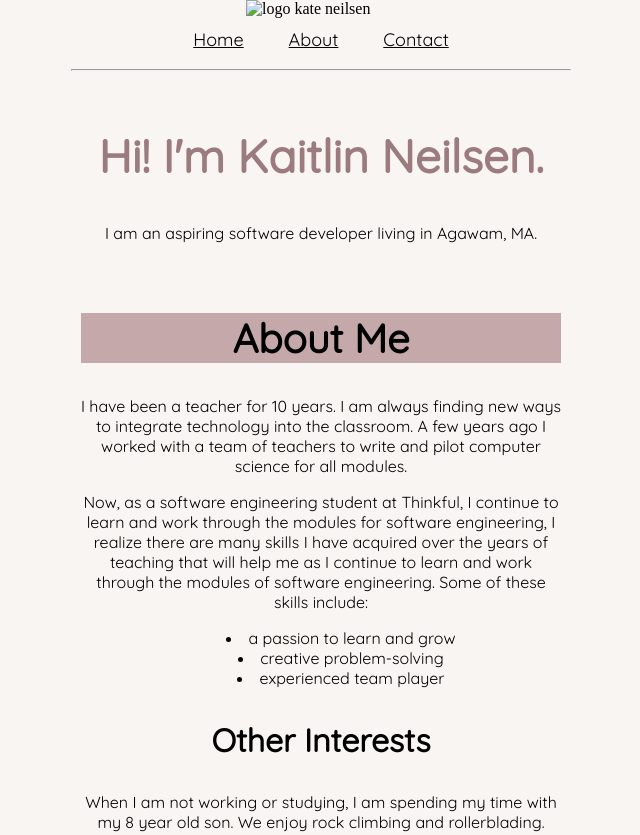
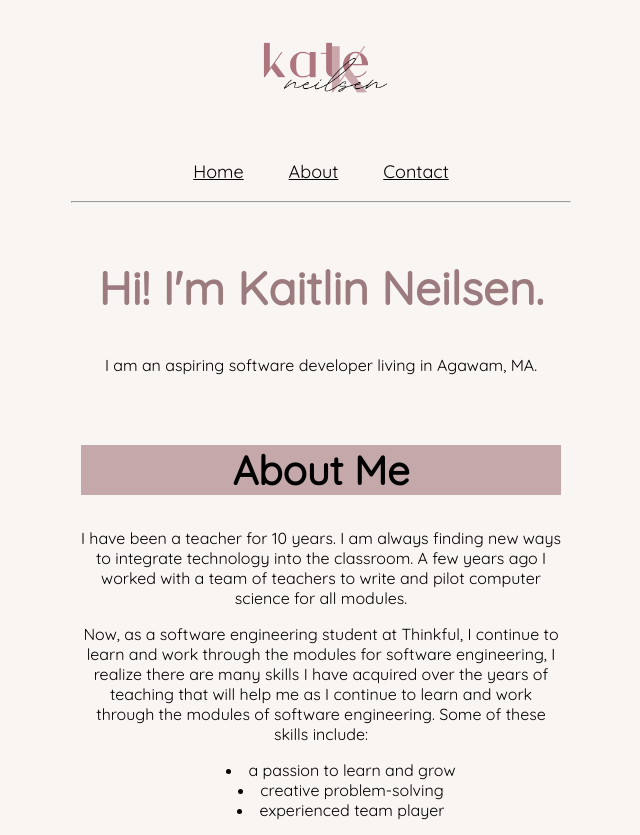
Before and after one commit to kateneilsen/first-portfolio, a plain HTML site: page index.html in a window 1280 px wide. Shown: the top 835 px of the page, without its empty margins (319-959 px from the left). Drawn offline with Linux system fonts and the light colour scheme; a script that the page names is missing.

Commit message:
Update index.html

```diff
--- a/index.html
+++ b/index.html
@@ -9,7 +9,7 @@
   <body>
     <!--Header containing links and logo-->
     <header>
-      <img src="/images/kate-2.png" alt="logo kate neilsen">
+      <img src="images/katelogo.png" alt="logo kate neilsen">
         <nav class="navlinks">
           <a href="#home">Home</a>
           <a href="#about">About</a>
```
